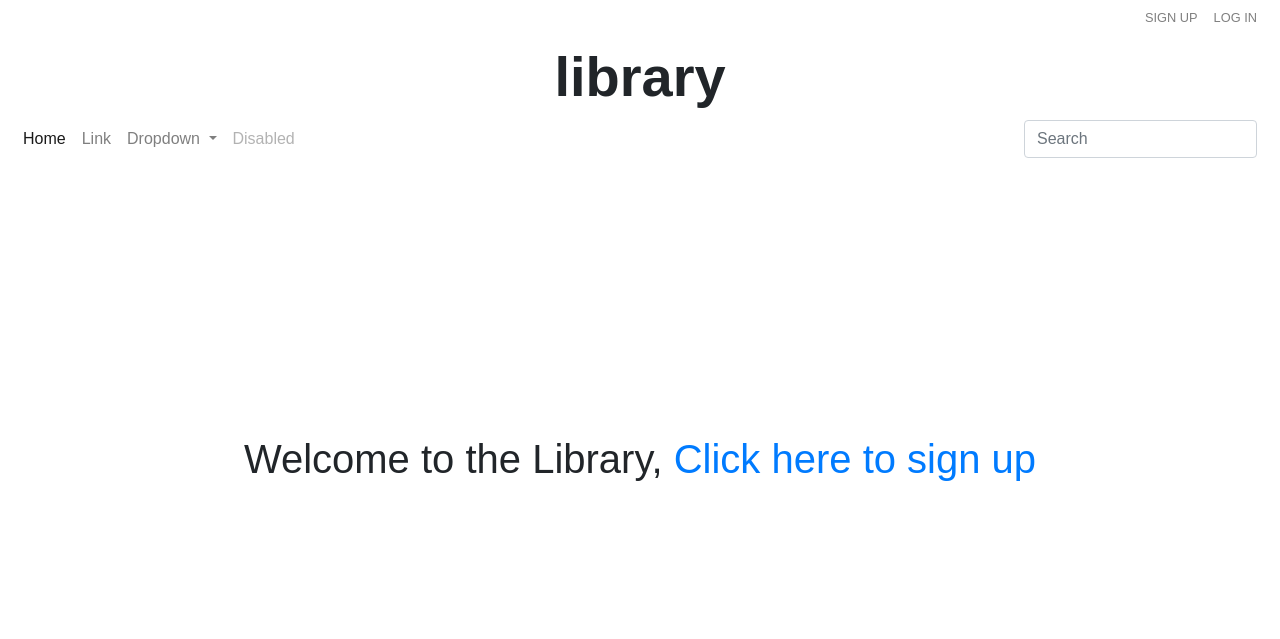
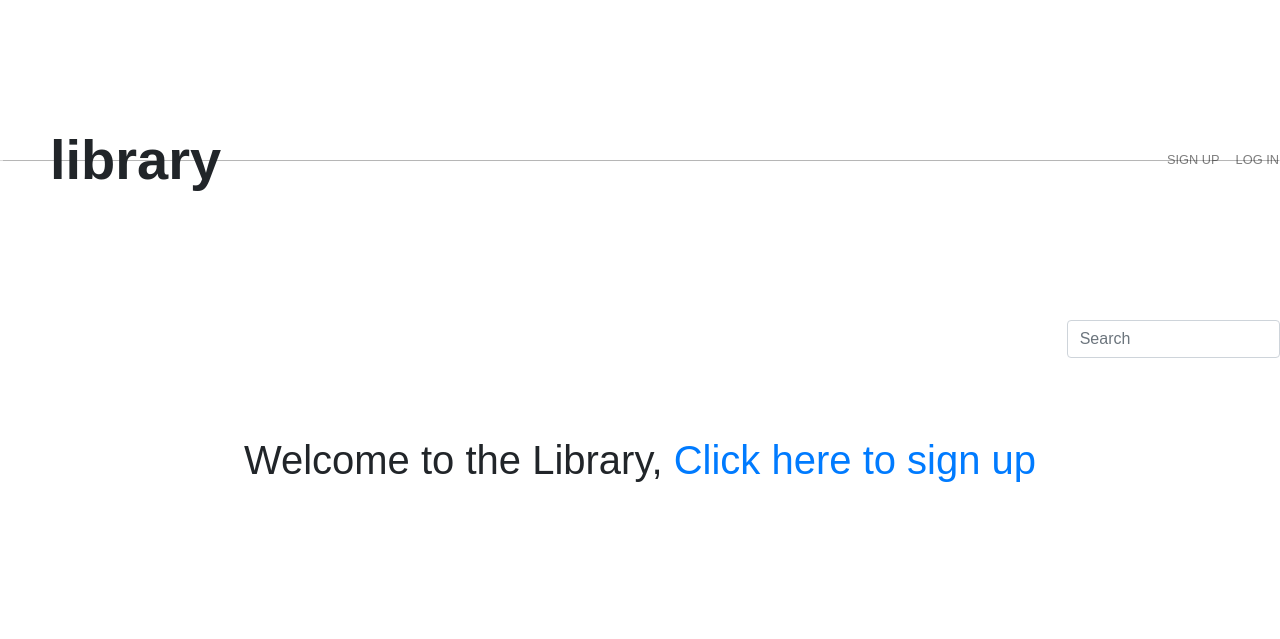
Before and after one commit to martintierro/SECURDE-DjangoLibrary, a Django app: page /catalog/ in a window 1280 px wide. Shown: the top 639 px of the page. Run offline with Django 3.2, Linux system fonts and the light colour scheme; some libraries are stand-ins or nearby versions.

Commit message:
Changed layout of base.html

```diff
--- a/catalog/static/catalog/style.css
+++ b/catalog/static/catalog/style.css
@@ -12,25 +12,23 @@ html, body{
     font-family: Poppins, sans-serif;
 }
 
+section{
+    height: 20%;
+    box-shadow:0px .5px 1px #b6b6b6;
+}
+
 #navTxt{
     font-size: 3.5rem;
+    padding-left: 50px;
 }
 
 #userNav{
     font-size: 0.8rem;
-    padding: 0 15px 0 15px;
+    padding: 0.5rem;
 }
 
-#libNav{
-    padding: 0 15px 0 15px;
-}
-
-/*#register{*/
-/*    background: red;*/
-/*}*/
-
 #registerForm{
-    /*background: orange;*/
+    background: orange;
     height: 60%;
 }
 
--- a/catalog/templates/catalog/base.html
+++ b/catalog/templates/catalog/base.html
@@ -6,13 +6,35 @@
 <link href="{%  static 'catalog/style.css' %}" rel="stylesheet">
 
 
-{#<nav class="navbar navbar-default border border-top-0 border-left-0 border-right-0">#}
-{#    <div class="container-fluid">#}
-{#        <a class="navbar-brand mx-auto font-weight-bold" id="navTxt">library</a>#}
+{#<nav class="navbar navbar-expand-lg navbar-light" id="userNav">#}
+{#    <div class="collapse navbar-collapse">#}
+{#        <ul class="navbar-nav ml-auto">#}
+{#          {% if user.is_authenticated %}#}
+{#          <li class="nav-item">#}
+{#            <a class="nav-link" href="#">{{ user.get_username }}</a>#}
+{#          </li>#}
+{#          <li class="nav-item">#}
+{#              <a class="nav-link" href="{% url 'logout' %}">LOG OUT</a>#}
+{#          </li>#}
+{#          {% else %}#}
+{#            <li class="nav-item">#}
+{#                <a class="nav-link" href="{% url 'signup' %}">SIGN UP</a>#}
+{#            </li>#}
+{#            <li class="nav-item">#}
+{#                <a class="nav-link" href="{% url 'login' %}">LOG IN</a>#}
+{#            </li>#}
+{#          {% endif %}#}
+{#        </ul>#}
 {#    </div>#}
 {#</nav>#}
-<nav class="navbar navbar-expand-lg navbar-light" id="userNav">
-    <div class="collapse navbar-collapse">
+
+<section>
+    <div class="container-fluid">
+        <div class="row h-100 topNav">
+            <div class="col-md-2 my-auto font-weight-bold text-center" id="navTxt"><a>library</a></div>
+            <div class="col-md-2 ml-auto">
+                <nav class="row h-100 navbar navbar-expand-lg navbar-light" id="userNav">
+                    <div class="row h-50 collapse navbar-collapse">
                         <ul class="navbar-nav ml-auto">
                           {% if user.is_authenticated %}
                           <li class="nav-item">
@@ -32,50 +54,75 @@
                         </ul>
                     </div>
                 </nav>
+                <form class="row h-100 my-2 my-lg-0" id="search">
+                      <fieldset>
+                          <input class="form-control" type="search" placeholder="Search" aria-label="Search">
+                      </fieldset>
+                </form>
 
-<section>
-    <div class="container-fluid">
-        <div class="font-weight-bold text-center" id="navTxt"><a>library</a></div>
-{#        <a class="navbar-brand mx-auto font-weight-bold" id="navTxt">library</a>#}
+
+
+{#                <nav class="row h-100 navbar navbar-light" id="userNav">#}
+{#                    <ul class="row h-50 ml-auto">#}
+{#                          {% if user.is_authenticated %}#}
+{#                          <li class="nav-item">#}
+{#                            <a class="nav-link" href="#">{{ user.get_username }}</a>#}
+{#                          </li>#}
+{#                          <li class="nav-item">#}
+{#                              <a class="nav-link" href="{% url 'logout' %}">LOG OUT</a>#}
+{#                          </li>#}
+{#                          {% else %}#}
+{#                            <li class="nav-item">#}
+{#                                <a class="nav-link" href="{% url 'signup' %}">SIGN UP</a>#}
+{#                            </li>#}
+{#                            <li class="nav-item">#}
+{#                                <a class="nav-link" href="{% url 'login' %}">LOG IN</a>#}
+{#                            </li>#}
+{#                          {% endif %}#}
+{#                    </ul>#}
+{#                    #}
+{#                </nav>#}
+            </div>
+        </div>
     </div>
 </section>
 
-<nav class="navbar navbar-expand-lg navbar-light" id="libNav">
-    <button class="navbar-toggler" type="button" data-toggle="collapse" data-target="#navbarSupportedContent" aria-controls="navbarSupportedContent" aria-expanded="false" aria-label="Toggle navigation">
-      <span class="navbar-toggler-icon"></span>
-    </button>
-
-    <div class="collapse navbar-collapse" id="navbarSupportedContent">
-      <ul class="navbar-nav mr-auto">
-        <li class="nav-item active">
-          <a class="nav-link" href="#">Home <span class="sr-only">(current)</span></a>
-        </li>
-        <li class="nav-item">
-          <a class="nav-link" href="#">Link</a>
-        </li>
-        <li class="nav-item dropdown">
-          <a class="nav-link dropdown-toggle" href="#" id="navbarDropdown" role="button" data-toggle="dropdown" aria-haspopup="true" aria-expanded="false">
-            Dropdown
-          </a>
-          <div class="dropdown-menu" aria-labelledby="navbarDropdown">
-            <a class="dropdown-item" href="#">Action</a>
-            <a class="dropdown-item" href="#">Another action</a>
-            <div class="dropdown-divider"></div>
-            <a class="dropdown-item" href="#">Something else here</a>
-          </div>
-        </li>
-        <li class="nav-item">
-          <a class="nav-link disabled" href="#">Disabled</a>
-        </li>
-      </ul>
-      <form class="form-inline my-2 my-lg-0">
-          <fieldset>
-              <input class="form-control mr-sm-2" type="search" placeholder="Search" aria-label="Search">
-          </fieldset>
+{#<nav class="navbar navbar-expand-lg navbar-light" id="libNav">#}
+{#    <button class="navbar-toggler" type="button" data-toggle="collapse" data-target="#navbarSupportedContent" aria-controls="navbarSupportedContent" aria-expanded="false" aria-label="Toggle navigation">#}
+{#      <span class="navbar-toggler-icon"></span>#}
+{#    </button>#}
+{#  #}
+{#    <div class="collapse navbar-collapse" id="navbarSupportedContent">#}
+{#      <ul class="navbar-nav mr-auto">#}
+{#        <li class="nav-item active">#}
+{#          <a class="nav-link" href="#">Home <span class="sr-only">(current)</span></a>#}
+{#        </li>#}
+{#        <li class="nav-item">#}
+{#          <a class="nav-link" href="#">Link</a>#}
+{#        </li>#}
+{#        <li class="nav-item dropdown">#}
+{#          <a class="nav-link dropdown-toggle" href="#" id="navbarDropdown" role="button" data-toggle="dropdown" aria-haspopup="true" aria-expanded="false">#}
+{#            Dropdown#}
+{#          </a>#}
+{#          <div class="dropdown-menu" aria-labelledby="navbarDropdown">#}
+{#            <a class="dropdown-item" href="#">Action</a>#}
+{#            <a class="dropdown-item" href="#">Another action</a>#}
+{#            <div class="dropdown-divider"></div>#}
+{#            <a class="dropdown-item" href="#">Something else here</a>#}
+{#          </div>#}
+{#        </li>#}
+{#        <li class="nav-item">#}
+{#          <a class="nav-link disabled" href="#">Disabled</a>#}
+{#        </li>#}
+{#      </ul>#}
+{#      <form class="form-inline my-2 my-lg-0">#}
+{#          <fieldset>#}
+{#              <input class="form-control mr-sm-2" type="search" placeholder="Search" aria-label="Search">#}
+{#          </fieldset>#}
 {#        <button class="btn btn-outline-success my-2 my-sm-0" type="submit">Search</button>#}
-      </form>
-    </div>
-</nav>
+{#      </form>#}
+{#    </div>#}
+{#</nav>#}
 {% block content %}
 
 {% endblock %}
```
Also changed, not shown: catalog/templates/catalog/base(OG).html (added, +81 -0 lines), catalog/templates/catalog/profile.html (added, +10 -0 lines). Lines whose indentation alone changed are shown as unchanged.
